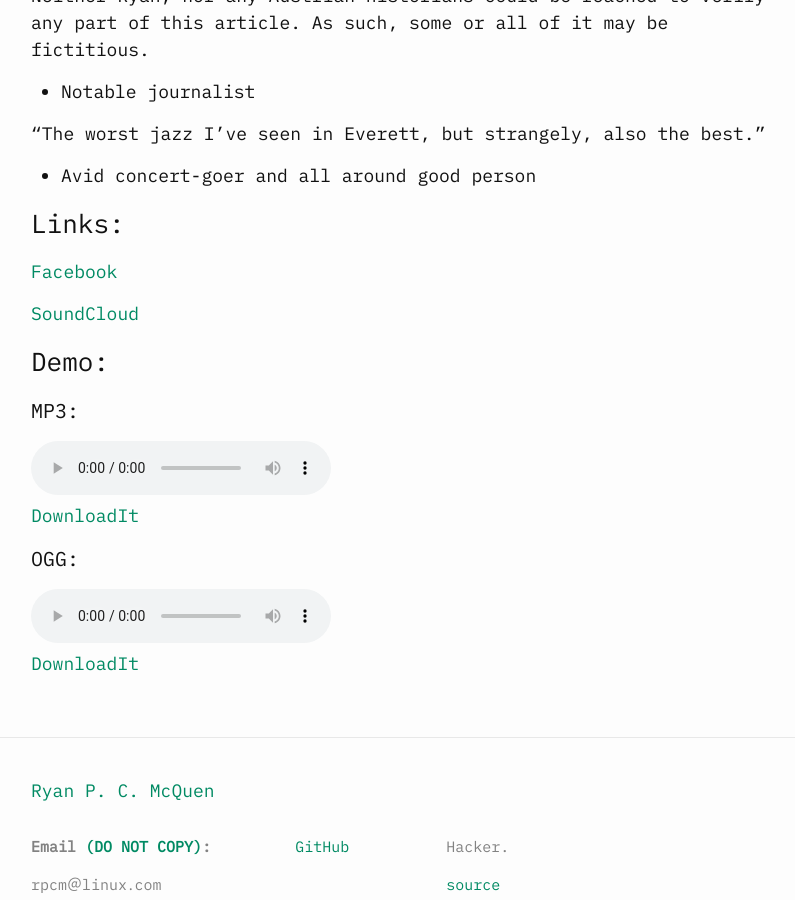
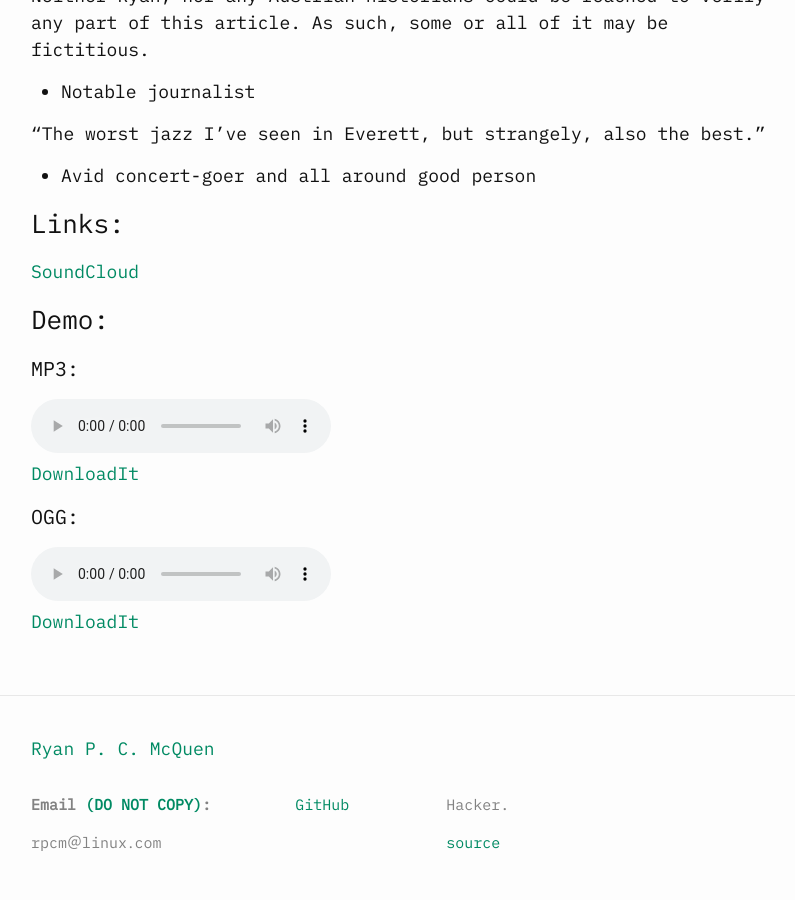
Before and after one commit to ryanpcmcquen/ryanpcmcquen.github.io, a Jekyll site: the page built from music.md, in a window 1280 px wide and 900 px high, scrolled down 863 px. Shown: the whole window, without its empty margins (239-1034 px from the left). Built offline with Jekyll 4.4.1, drawn with Linux system fonts in a browser that asks for light colours.

Commit message:
Comment out Facebook for now.

```diff
--- a/music.md
+++ b/music.md
@@ -22,7 +22,7 @@
 
 ### Links:
 
-<a href="https://www.facebook.com/McQuenJazz/">Facebook</a>
+<!-- <a href="https://www.facebook.com/McQuenJazz/">Facebook</a> -->
 
 <a href="https://soundcloud.com/mcquenmusic">SoundCloud</a>
 
```
